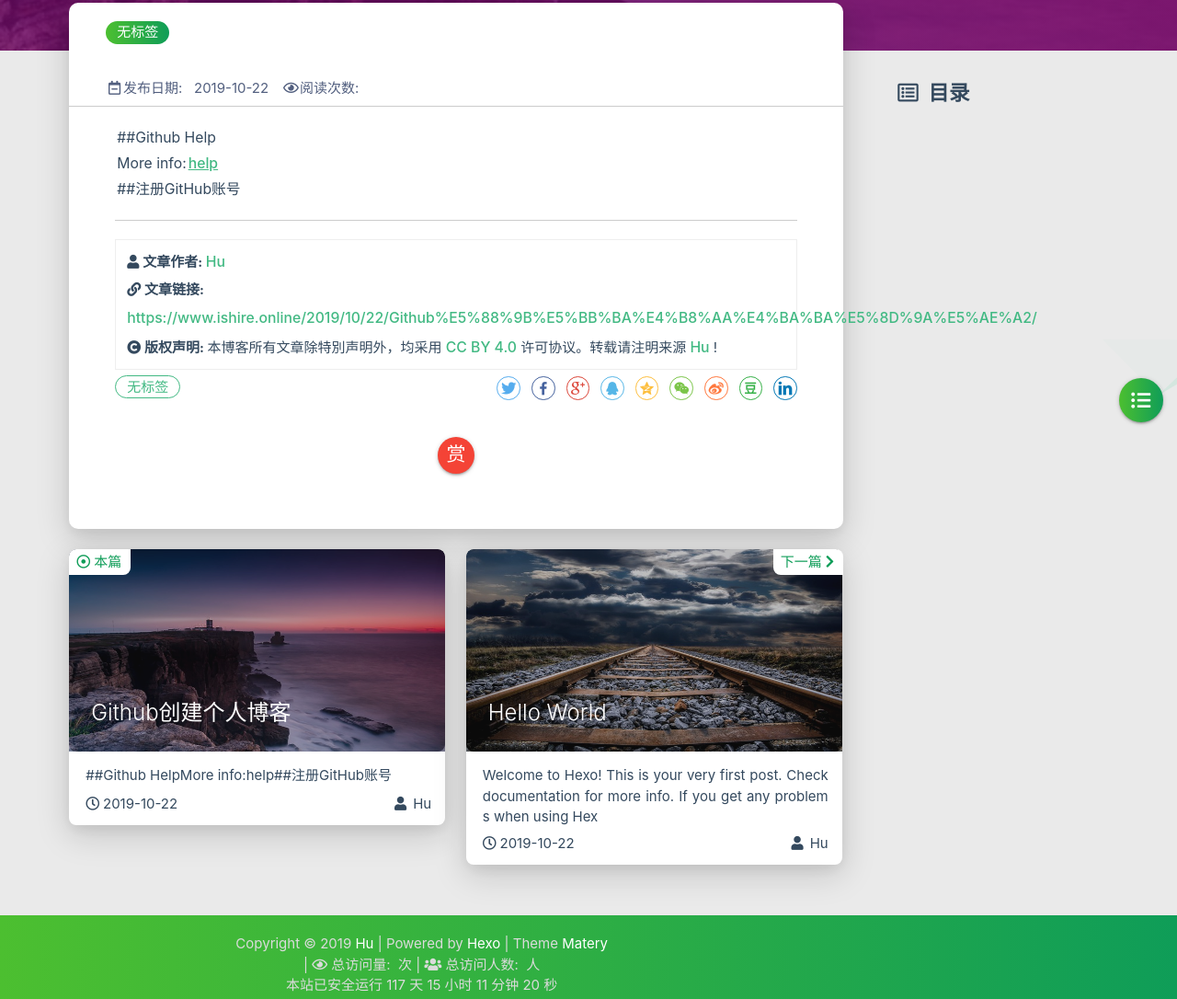
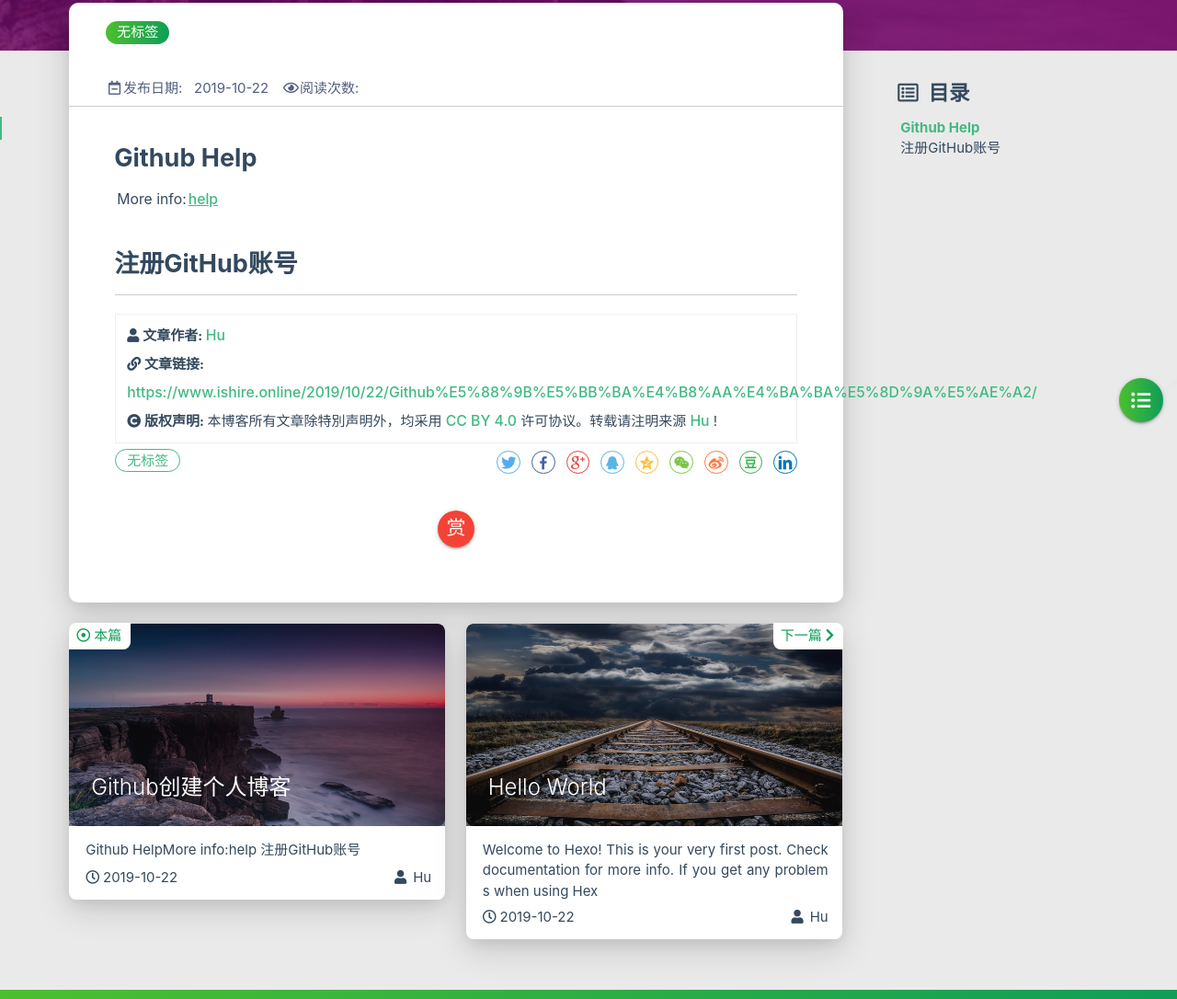
Before and after one commit to HongchaoHu/flyingfish.github.io, a plain HTML site: page 2019/10/22/Github创建个人博客/index.html in a window 1280 px wide. Shown: the part 265-1351 px from the top of the page at 92% size. Drawn offline with Linux system fonts and the light colour scheme; some packages are replaced by stand-ins of ours; no server answers; a script that the page names is missing.

Commit message:
Site updated: 2019-10-22 23:11:15

```diff
--- a/2019/10/22/Github创建个人博客/index.html
+++ b/2019/10/22/Github创建个人博客/index.html
@@ -5,8 +5,8 @@
 <head>
     <meta charset="utf-8">
     <meta name="keywords" content="Github创建个人博客, 来自夏尔的鱼">
-    <meta name="description" content="##Github HelpMore info:help##注册GitHub账号
-">
+    <meta name="description" content="Github HelpMore info:help
+注册GitHub账号">
     <meta http-equiv="X-UA-Compatible" content="IE=edge">
     <meta name="viewport" content="width=device-width, initial-scale=1.0, user-scalable=no">
     <meta name="renderer" content="webkit|ie-stand|ie-comp">
@@ -408,8 +408,8 @@
         <hr class="clearfix">
         <div class="card-content article-card-content">
             <div id="articleContent">
-                <p>##Github Help<br>More info:<a href="https://help.github.com/en" target="_blank" rel="noopener">help</a><br>##注册GitHub账号</p>
-
+                <h2 id="Github-Help"><a href="#Github-Help" class="headerlink" title="Github Help"></a>Github Help</h2><p>More info:<a href="https://help.github.com/en" target="_blank" rel="noopener">help</a></p>
+<h2 id="注册GitHub账号"><a href="#注册GitHub账号" class="headerlink" title="注册GitHub账号"></a>注册GitHub账号</h2>
             </div>
             <hr/>
 
@@ -653,8 +653,8 @@
                 <div class="card-content article-content">
                     <div class="summary block-with-text">
 
-                            ##Github HelpMore info:help##注册GitHub账号
-
+                            Github HelpMore info:help
+注册GitHub账号
 
                     </div>
                     <div class="publish-info">
```
Also changed, not shown: 2019/10/22/hello-world/index.html (+2 -2 lines), archives/2019/10/index.html (+2 -2 lines), archives/2019/index.html (+2 -2 lines), archives/index.html (+2 -2 lines), index.html (+2 -2 lines).
